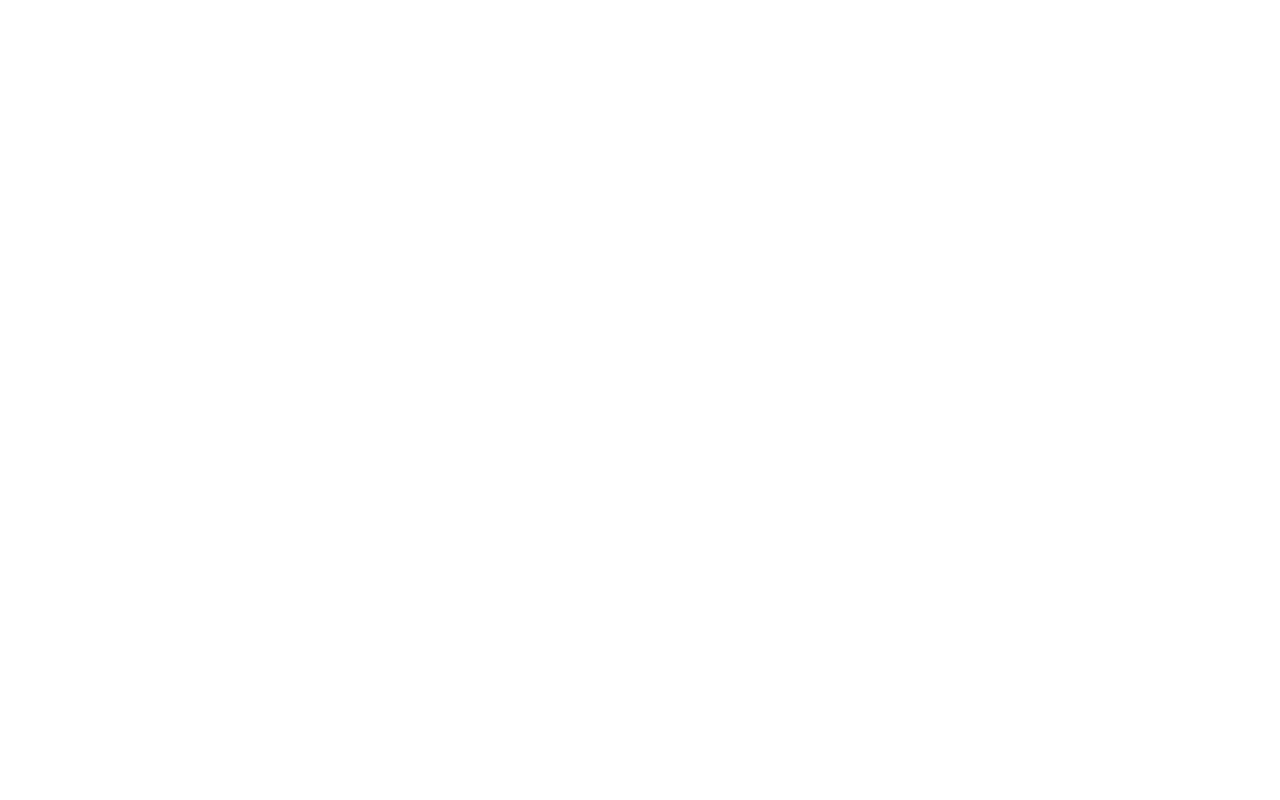
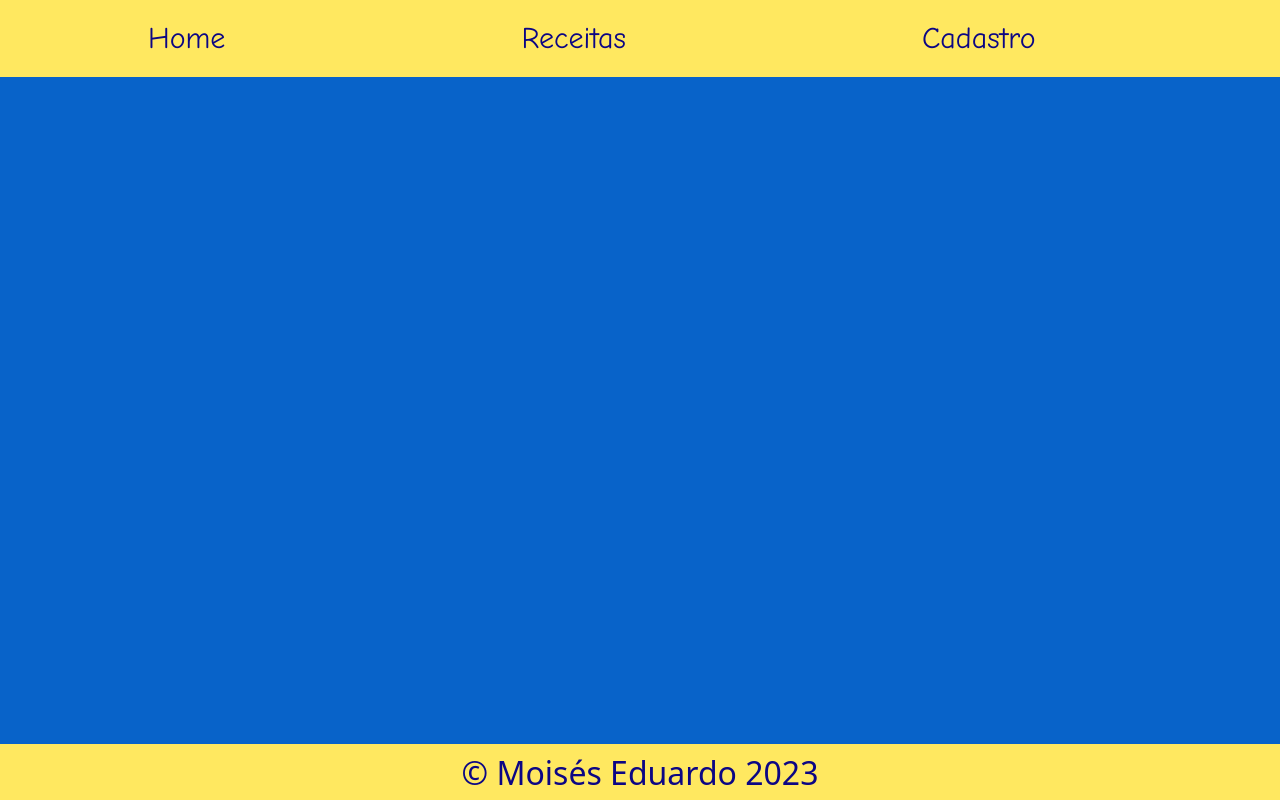
Before and after one commit to MoisesE2/Receitas_do_Sanji, a plain HTML site: page pages/receitas.html in a window 1280 px wide. Drawn offline with nearby package versions, Linux system fonts and the light colour scheme.

Commit message:
casca-update

```diff
--- a/pages/receitas.html
+++ b/pages/receitas.html
@@ -1,11 +1,31 @@
 <!DOCTYPE html>
-<html lang="en">
+<html lang="pt-br">
 <head>
     <meta charset="UTF-8">
     <meta name="viewport" content="width=device-width, initial-scale=1.0">
-    <title>Document</title>
+    <title>Receitas do Mr.Prince</title>
+    <link rel="shortcut icon" href="/assets/mr.prince.ico" type="image/ico">
+    <link href="/css/formatos.css" rel="stylesheet" />
+    <link href="https://cdn.jsdelivr.net/npm/bootstrap@5.3.0/dist/css/bootstrap.min.css" rel="stylesheet"
+        integrity="sha384-9ndCyUaIbzAi2FUVXJi0CjmCapSmO7SnpJef0486qhLnuZ2cdeRhO02iuK6FUUVM" crossorigin="anonymous">
 </head>
+
 <body>
+    <header>
+        <nav class="navbar navbar-expand">
+            <ul class="navbar-nav">
+                <li><a href="/index.html" class="nav-link" id="Home">Home</a></li>
+                <li><a href="/pages/receitas.html" class="nav-link" id=" active receitas">Receitas</a></li>
+                <li><a href="/pages/cadastros.html" class="nav-link" id="cadastro">Cadastro</a></li>
+            </ul>
+        </nav>
+    </header>
+    <main>
 
+    </main>
+    <footer>
+        <h2>© Moisés Eduardo 2023</h2>
+    </footer>
+</body>
 </body>
 </html>
```
Also changed, not shown: index.html (+2 -3 lines), pages/cadastros.html (+21 -2 lines).
